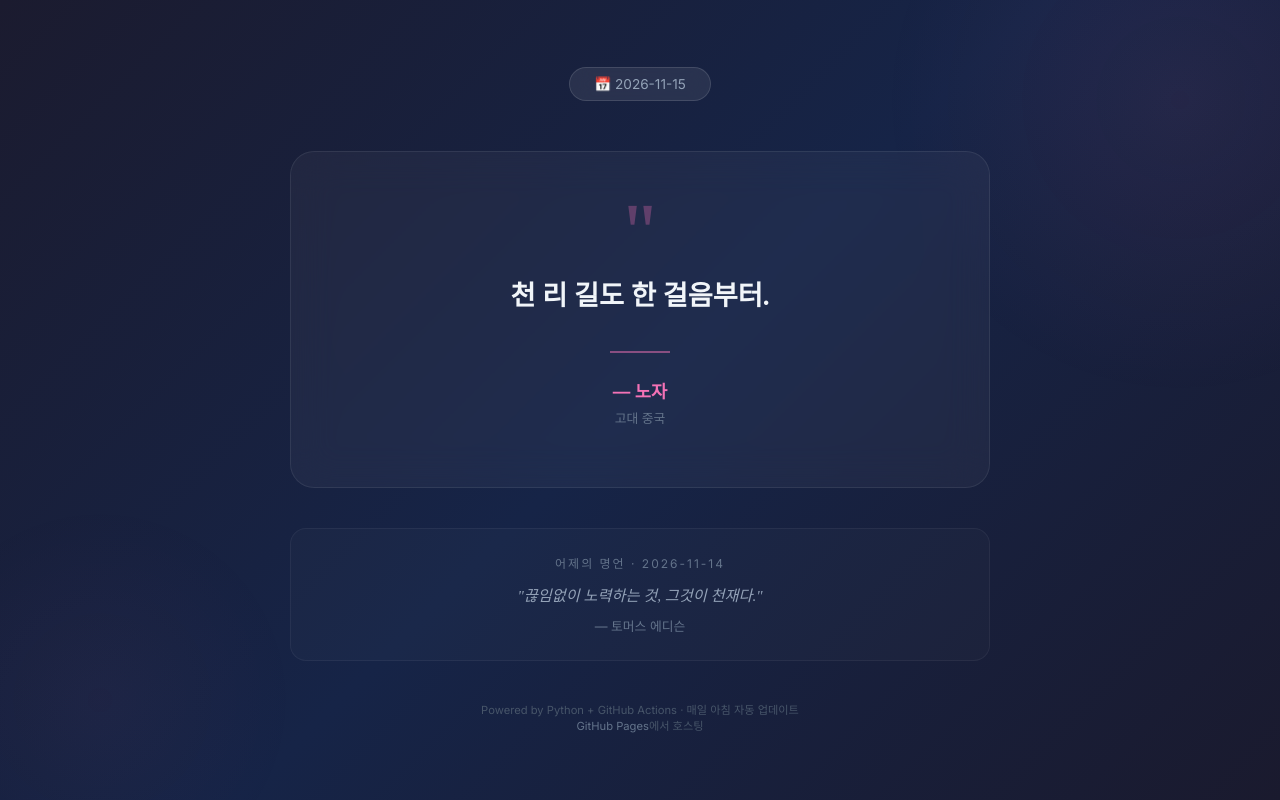
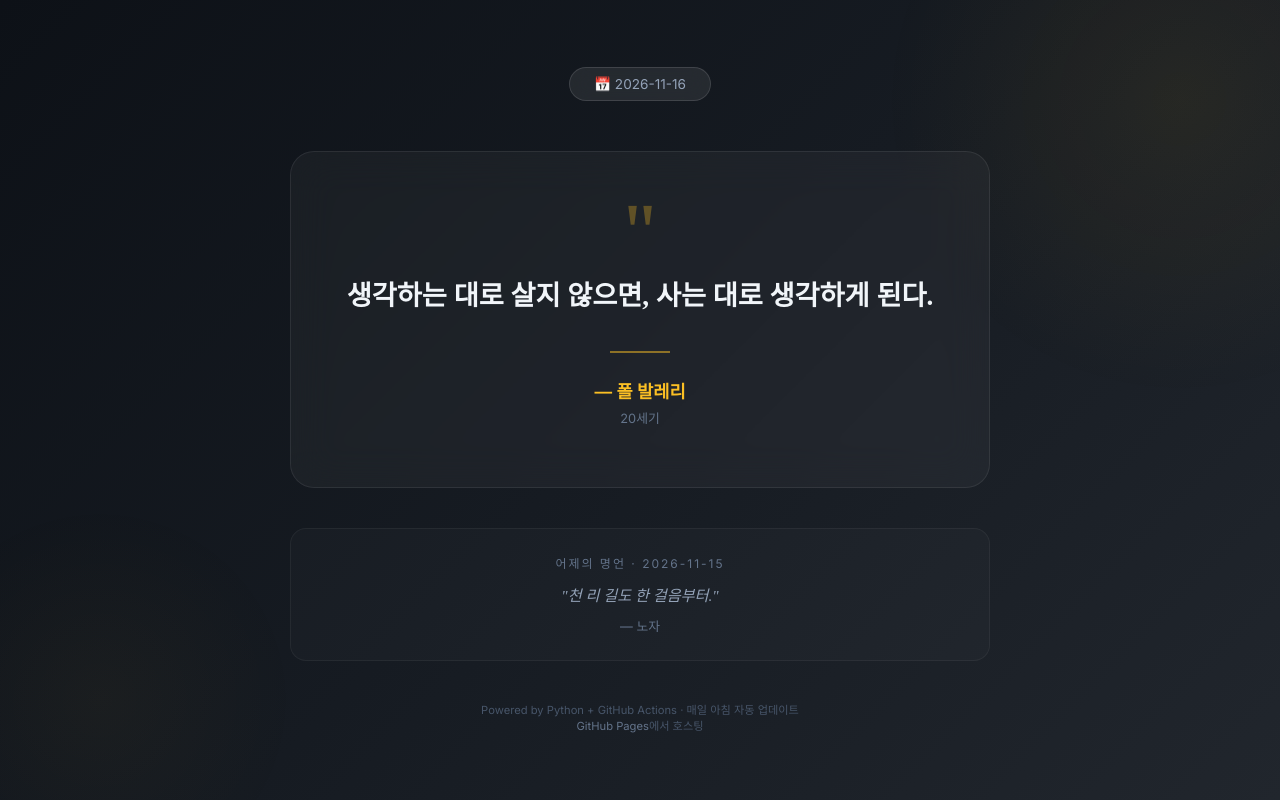
Before and after one commit to daily-indiemovie/daily-indiemovie.github.io, a plain HTML site: page index.html in a window 1280 px wide. Drawn offline with Linux system fonts and the light colour scheme.

Commit message:
Auto-update: Daily Quote

```diff
--- a/index.html
+++ b/index.html
@@ -11,7 +11,7 @@
 
         body {
             font-family: 'Inter', sans-serif;
-            background: linear-gradient(135deg, #1b1b2f, #162447, #1a1a2e);
+            background: linear-gradient(135deg, #0d1117, #161b22, #21262d);
             color: #e2e8f0;
             min-height: 100vh;
             display: flex;
@@ -28,7 +28,7 @@
             position: fixed;
             width: 600px;
             height: 600px;
-            background: radial-gradient(circle, #f472b610, transparent 70%);
+            background: radial-gradient(circle, #fbbf2410, transparent 70%);
             top: -200px;
             right: -200px;
             border-radius: 50%;
@@ -39,7 +39,7 @@
             position: fixed;
             width: 400px;
             height: 400px;
-            background: radial-gradient(circle, #f472b608, transparent 70%);
+            background: radial-gradient(circle, #fbbf2408, transparent 70%);
             bottom: -100px;
             left: -100px;
             border-radius: 50%;
@@ -92,7 +92,7 @@
 
         .quote-mark {
             font-size: 5em;
-            color: #f472b6;
+            color: #fbbf24;
             opacity: 0.3;
             font-family: Georgia, serif;
             line-height: 0.5;
@@ -113,14 +113,14 @@
         .divider {
             width: 60px;
             height: 2px;
-            background: #f472b6;
+            background: #fbbf24;
             margin: 0 auto 25px;
             opacity: 0.5;
         }
 
         .author {
             font-size: 1.1em;
-            color: #f472b6;
+            color: #fbbf24;
             font-weight: 600;
             margin-bottom: 5px;
         }
@@ -184,20 +184,20 @@
 </head>
 <body>
     <div class="container">
-        <div class="date-badge">📅 2026-11-15</div>
+        <div class="date-badge">📅 2026-11-16</div>
 
         <div class="quote-card">
             <span class="quote-mark">"</span>
-            <div class="quote-text">천 리 길도 한 걸음부터.</div>
+            <div class="quote-text">생각하는 대로 살지 않으면, 사는 대로 생각하게 된다.</div>
             <div class="divider"></div>
-            <div class="author">— 노자</div>
-            <div class="era">고대 중국</div>
+            <div class="author">— 폴 발레리</div>
+            <div class="era">20세기</div>
         </div>
 
         <div class="yesterday">
-            <div class="yesterday-label">어제의 명언 · 2026-11-14</div>
-            <div class="yesterday-quote">"끊임없이 노력하는 것, 그것이 천재다."</div>
-            <div class="yesterday-author">— 토머스 에디슨</div>
+            <div class="yesterday-label">어제의 명언 · 2026-11-15</div>
+            <div class="yesterday-quote">"천 리 길도 한 걸음부터."</div>
+            <div class="yesterday-author">— 노자</div>
         </div>
 
         <footer>
```
